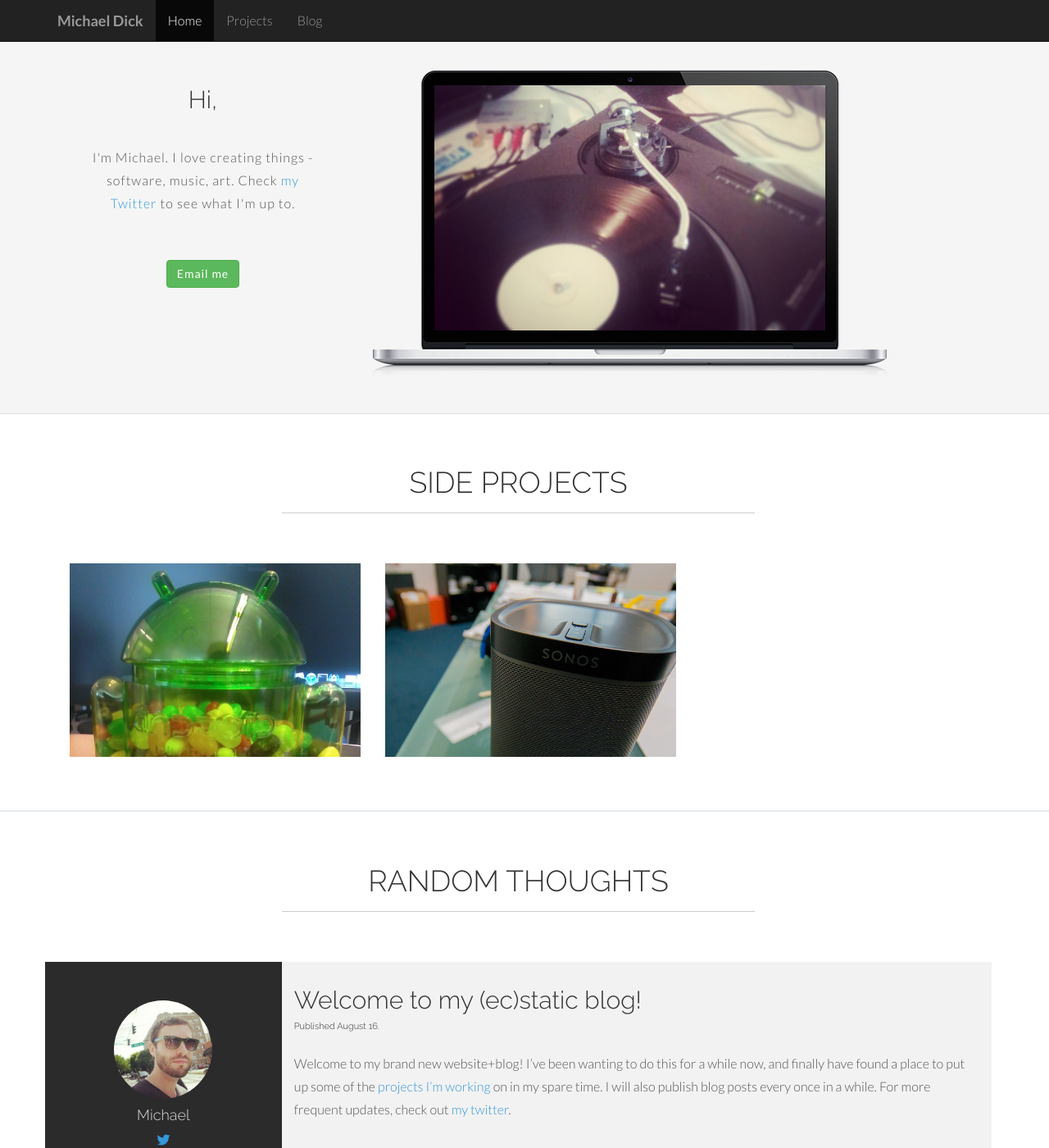
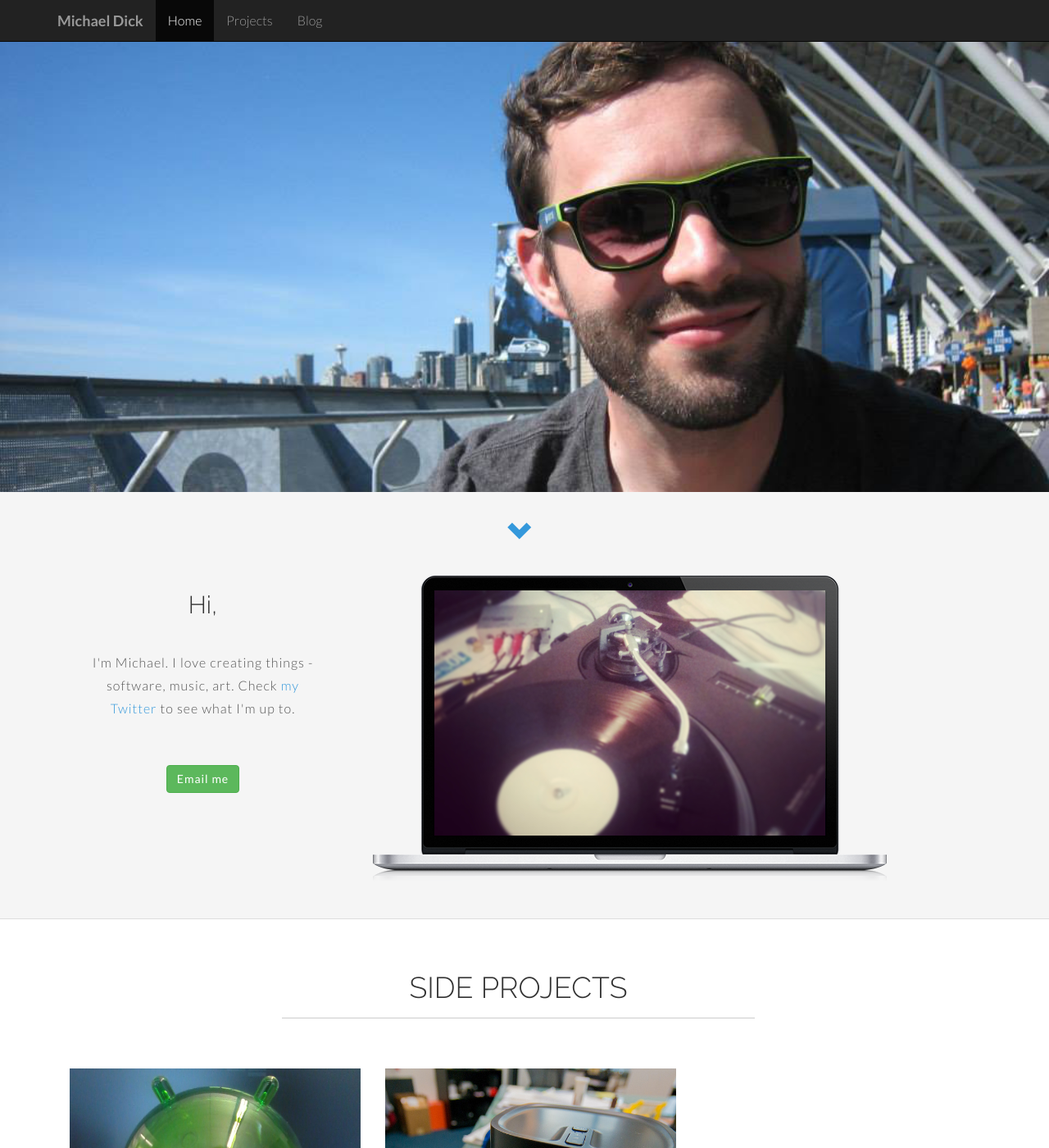
Before and after one commit to bertique/bertique.github.io, a Jekyll site: the page built from index.html, in a window 1280 px wide and 1400 px high. Shown: the whole window at 82% size. Built offline with Jekyll 4.4.1, drawn with Linux system fonts in a browser that asks for light colours.

Commit message:
Added cover image

```diff
--- a/css/main.css
+++ b/css/main.css
@@ -280,7 +280,7 @@ a:after {
 	padding-top:120px;
 	text-align:center;
 	background-attachment: relative;
-	background-position: center center;
+	/*background-position: center center;*/
 	min-height: 650px;
 	width: 100%;
 
@@ -336,10 +336,9 @@ a:after {
 	padding-bottom: 15px;
 }
 
-#greywrap .icon {
-	font-size: 60px;
-	line-height: 30px;
-	margin-bottom: 10px;
+#greywrap .glyphicon {
+	font-size: 30px;
+	top: -10px;
 }
 
 #footerwrap {
--- a/index.html
+++ b/index.html
@@ -1,11 +1,18 @@
 ---
 layout: default
 ---
+<!-- ==== HEADERWRAP ==== -->
+	    <div id="headerwrap" id="home" name="home">
+			<header class="clearfix">
+
+	  		</header>
+	    </div><!-- /headerwrap -->
 <!-- ==== GREYWRAP ==== -->
+
 		<div id="greywrap">
 			<div class="container">
 						<div class="row">
-
+		<a href="#greywrap" class="glyphicon glyphicon-chevron-down smoothScroll"></a>
 				<br>
 				<br>
 			</div><!-- /row -->
```
Also changed, not shown: img/header_bg.jpg (added), 1 other file.
